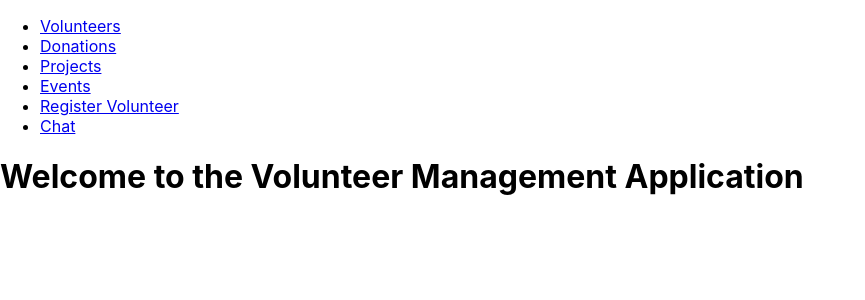
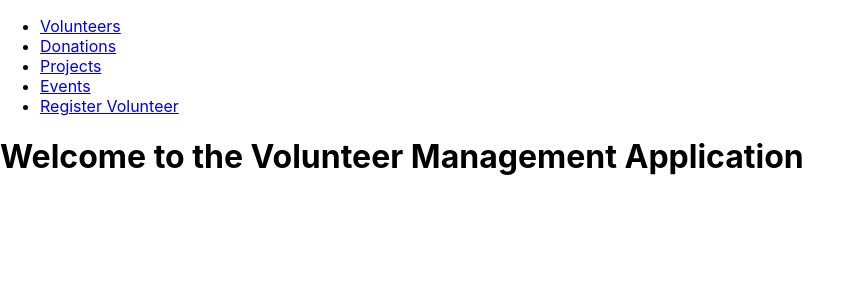
Before and after one commit to iahamed1234/nonprofit_app, a React (Create React App) app in the folder frontend/: page / in a window 1280 px wide. Shown: the top 300 px of the page, without its empty margins (0-865 px from the left). Built offline with nearby package versions, Linux system fonts and the light colour scheme.

Commit message:
delete extra chat link

```diff
--- a/frontend/src/App.js
+++ b/frontend/src/App.js
@@ -29,7 +29,7 @@ import ProjectsList from './components/ProjectsList';
 import EventsList from './components/EventsList';
 import PromoteEvent from './components/PromoteEvent';
 import VolunteerRegistration from './components/VolunteerRegistration';
-import Chat from './components/Chat';
+// import Chat from './components/Chat';
 import ProjectPage from './pages/ProjectPage';
 import PostOpportunity from './components/PostOpportunity';
 
@@ -46,7 +46,7 @@ function App() {
             <li><Link to="/projects">Projects</Link></li>
             <li><Link to="/events">Events</Link></li>
             <li><Link to="/register-volunteer">Register Volunteer</Link></li>
-            <li><Link to="/chat">Chat</Link></li>
+            {/* <li><Link to="/chat">Chat</Link></li> */}
             {/* <li><Link to="/add-event">Add New Event</Link></li> */}
           </ul>
         </nav>
@@ -59,7 +59,7 @@ function App() {
           <Route path="/events" element={<EventsList />} />
           <Route path="/promote-event/:eventId" element={<PromoteEvent />} />
           <Route path="/register-volunteer" element={<VolunteerRegistration />} />
-          <Route path="/chat" element={<Chat />} />
+          {/* <Route path="/chat" element={<Chat />} /> */}
           {/* <Route path="/add-event" element={<AddEvent />} /> */}
           <Route path="/project/:projectId" element={<ProjectPage />} />
           <Route path="/" element={<h1>Welcome to the Volunteer Management Application</h1>} />
```
